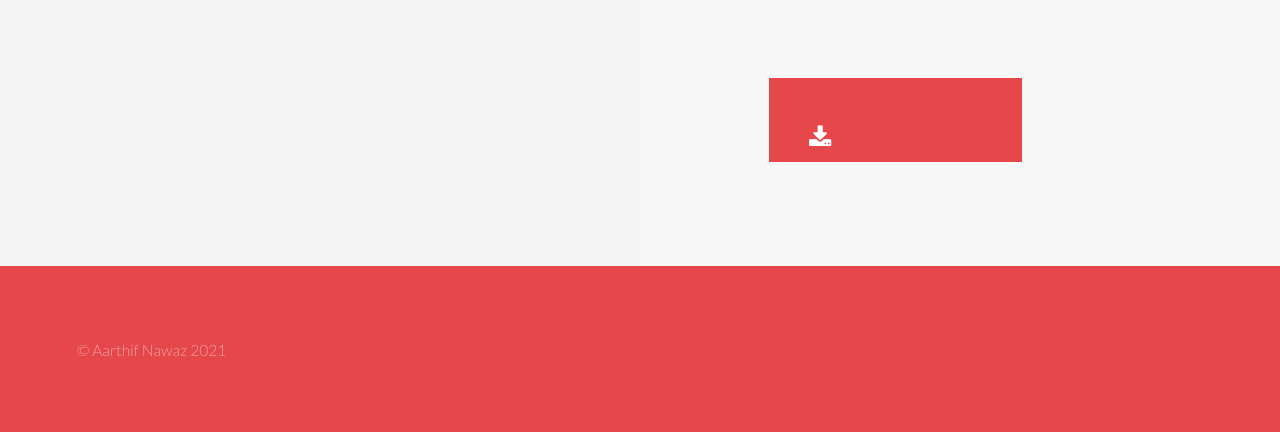
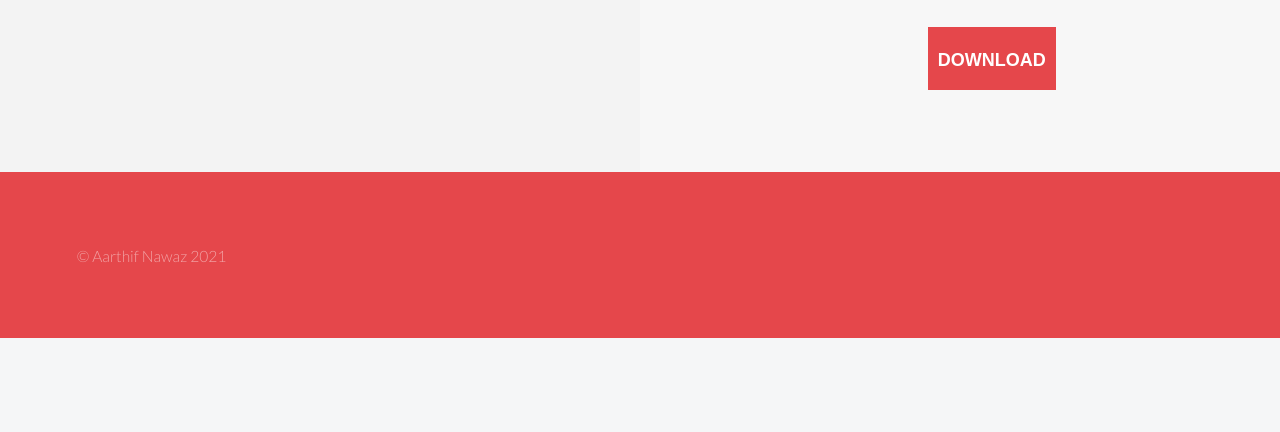
Before and after one commit to Aarthif-Nawaz/ML-ImageBackground-Remover, a Flask app: template templates/index.html in a window 1280 px wide. Shown: the part 1465-1897 px from the top of the page. After the commit the page ends 1803 px from the top, so only its background shows below. Run offline with Flask 2, Linux system fonts and the light colour scheme; the template is opened without the code that fills it: most values are stand-ins (such as "Sample title", 1, 10 or a date in 2020).

Commit message:
Final Changes

```diff
--- a/app.py
+++ b/app.py
@@ -32,7 +32,10 @@ def allowed_image(filename):
 @app.route('/download/<path:filename>')
 def downloads(filename):
     uploads = os.path.join(current_app.root_path, app.config['DOWNLOAD_FOLDER'])
-    return send_from_directory(directory=uploads, filename=filename,as_attachment=True)
+    try:
+        return send_from_directory(directory=uploads, filename=filename,as_attachment=True)
+    except:
+        return send_file(filename)
 
 
 @app.route("/", methods=["GET", "POST"])
@@ -75,7 +78,7 @@ def upload_image():
                         else:
                             response = json.loads(stdout.decode('utf-8'))
                             img = response['result']
-                            return render_template('index.html', uri=img,con=filename, data=filepath)
+                            return render_template('index.html', uri=img, data=filepath)
                 except:
                     pass
         else:
--- a/static/assets/css/main.css
+++ b/static/assets/css/main.css
@@ -49,11 +49,11 @@ blockquote, q {
 }
 #spinner{
   visibility: hidden;
-  width: 620px;
-  height: 620px;
+  width: 220px;
+  height: 220px;
     content: 'Loading ';
-  border: 15px solid #f3f3f3;
-  border-top:15px solid #f25a41;
+  border: 10px solid #f3f3f3;
+  border-top:10px solid #f25a41;
   border-radius: 100%;
 
   position: absolute;
@@ -76,6 +76,7 @@ blockquote, q {
 
 #spinner.show {
   visibility: visible;
+
 }
 
 @keyframes fadeOut {
@@ -94,16 +95,23 @@ blockquote, q {
   background-color: #e5474b;
   border: none;
   color: white;
-  padding: 16px 40px;
+  padding: 1px 10px;
   cursor: pointer;
-    margin-left: 25px;
-    margin-top: 10px;
-  font-size: 24px;
+  font-size: 18px;
 }
 
 /* Darker background on mouse-over */
 .btn:hover {
   background-color: red;
+}
+a{
+    text-decoration: none;
+}
+.move{
+    text-decoration: none;
+    position: absolute;
+    left: 40%;
+    top: 90%;
 }
 
 blockquote:before, blockquote:after, q:before, q:after {
--- a/templates/index.html
+++ b/templates/index.html
@@ -73,12 +73,12 @@
                     <img src="../static/Non-Background-Images/{{ con }}" alt="Non Background Image"/>
                     <br>
                     <br>
-                    <button class="btn"><i class="fa fa-download"></i><a href="{{ url_for('downloads',filename=con) }}"> Download</a></button>
-                    {% elif uri or con %}
+                    <a href="{{ url_for('downloads',filename=con) }}" class="move"><button class="btn"> Download </button></a>
+                    {% elif uri %}
                     <img src="{{ uri }}" alt="Non Background Image"/>
                     <br>
                     <br>
-                    <button class="btn"><i class="fa fa-download"></i><a href="{{ url_for('downloads',filename=con) }}"> Download</a></button>
+                    <a href="{{ url_for('downloads',filename=uri) }}" class="move"> <button class="btn"> Download </button></a>
                     {% else %}
                     <p></p>
                     {% endif %}
@@ -114,10 +114,12 @@
     }
     function fetchData() {
   showSpinner()
+        document.getElementsByTagName('img').style.opacity = 0.3
   fetch('/')
   .then(response => response.json())
     .then(data => {
     hideSpinner()
+        document.getElementsByTagName('img').style.opacity = 1
     console.log("hello")
   });
 }
```
